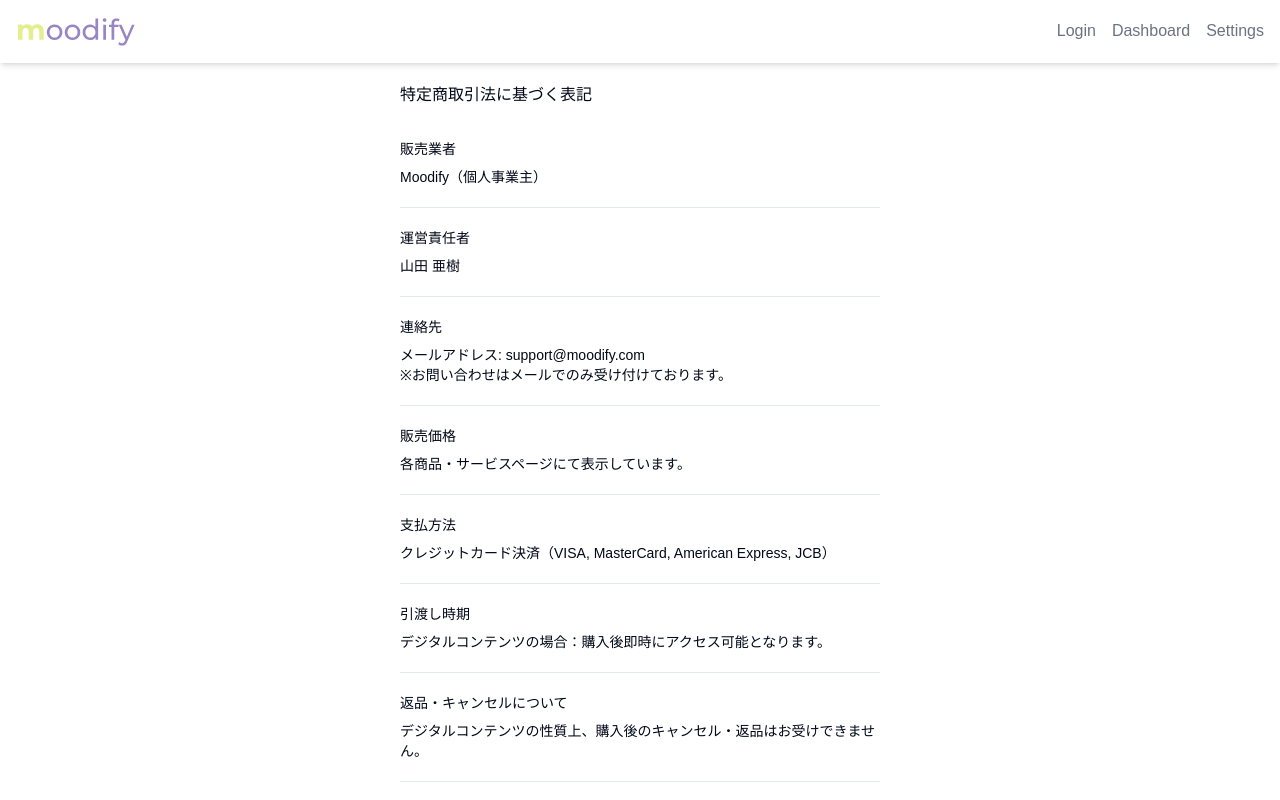
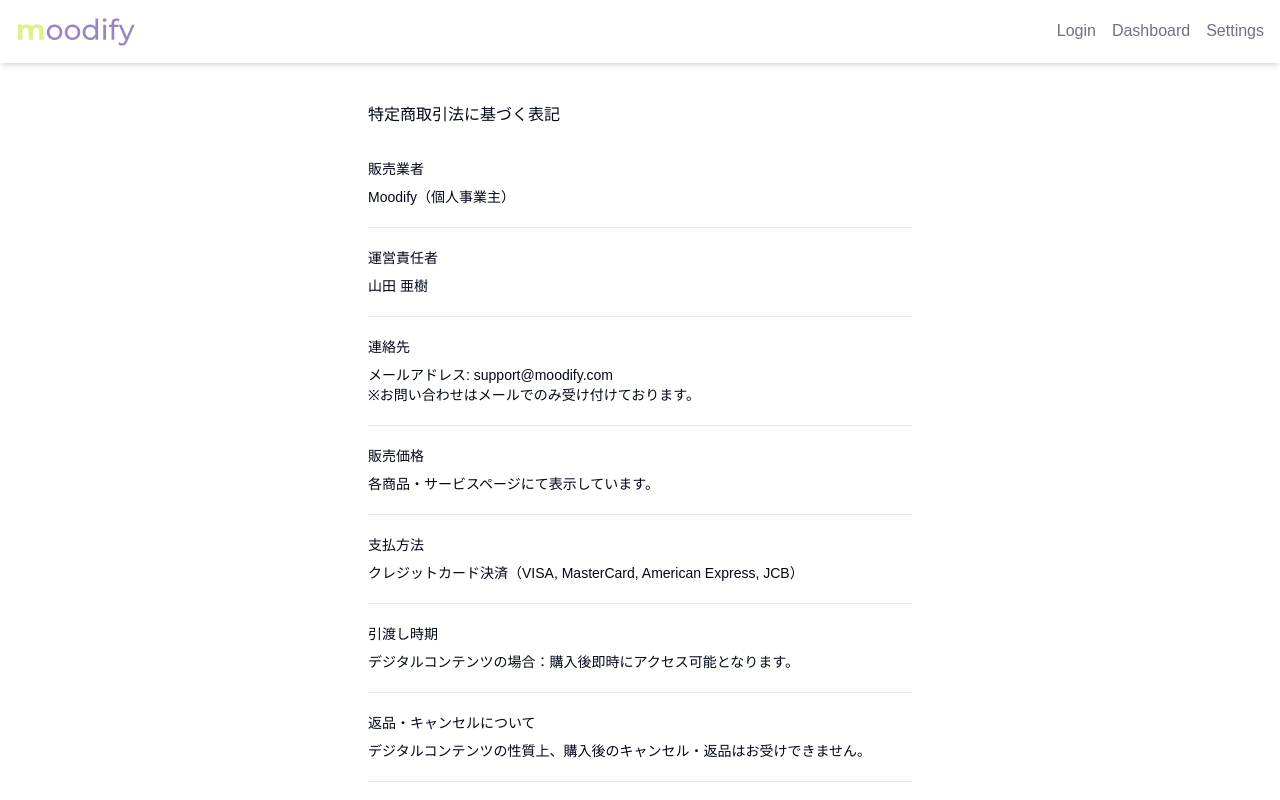
Before and after one commit to akkie8/moodify-web, a Next.js app: page /notice in a window 1280 px wide. Shown: the top 800 px of the page. Built offline with nearby package versions, Linux system fonts and the light colour scheme.

Commit message:
add:コンテナ最大 幅#11

```diff
--- a/src/app/(static)/notice/page.tsx
+++ b/src/app/(static)/notice/page.tsx
@@ -2,7 +2,7 @@ import Link from 'next/link';
 
 export default function LegalNotice() {
   return (
-    <div className='container max-w-none px-4 py-5 text-sm md:max-w-lg md:mx-auto'>
+    <div className='container max-w-md mx-0 px-4 py-10 text-sm md:max-w-xl md:mx-auto'>
       <h1 className='mb-8 text-base font-medium'>特定商取引法に基づく表記</h1>
 
       <h2 className='mb-2 text-sm'>販売業者</h2>
```
